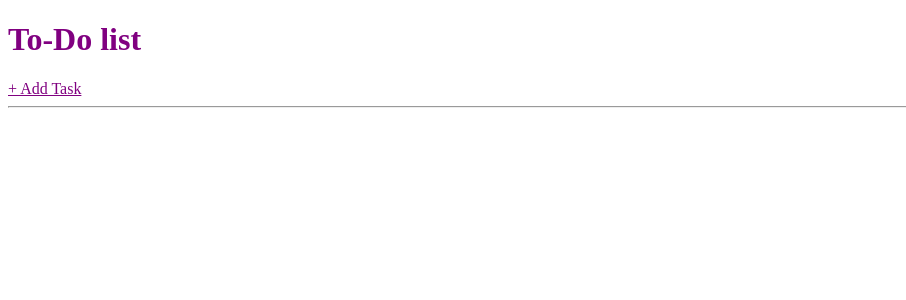
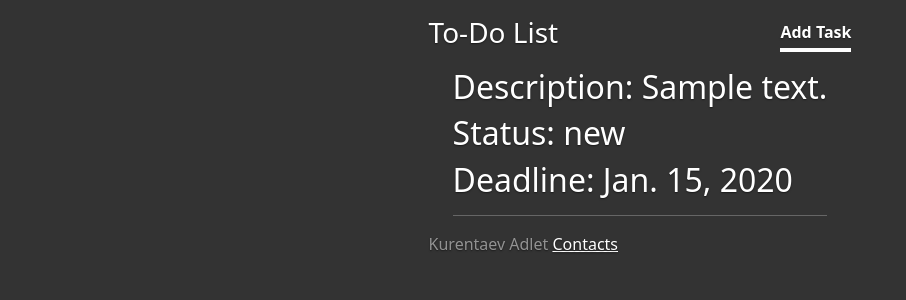
Before and after one commit to kurentaev/homework_55_Adlet_Kurentaev, a Django app: page / in a window 1280 px wide. Shown: the top 300 px of the page, without its empty margins (0-906 px from the left). Run offline with Django 4.2, Linux system fonts and the light colour scheme; tables that the repository leaves empty hold one stand-in row (values such as "Sample post").

Commit message:
Изменен файл index.html

```diff
--- a/source/webapp/templates/index.html
+++ b/source/webapp/templates/index.html
@@ -1,23 +1,39 @@
 <!DOCTYPE html>
+{% load static %}
 <html lang="en">
 <head>
     <meta charset="UTF-8">
     <title>Index page</title>
-    <style>
-        *{
-        color: purple;
-        }
-    </style>
+    <link rel="stylesheet" href="https://cdn.jsdelivr.net/npm/bootstrap@5.2.0/dist/css/bootstrap.min.css">
+    <link rel="stylesheet" href="{% static '/style.css' %}">
 </head>
 <body>
-    <h1>To-Do list</h1>
-    <a href="/articles/add">+ Add Task</a>
-    <hr>
-    {% for article in articles %}
-        <h2>Description - {{ article.description }}</h2>
-        <h2>Status - {{ article.status }}</h2>
-        <h2>Deadline - {{ article.deadline|default_if_none:"" }}</h2>
-        <hr>
-    {% endfor %}
+<div class="cover-container d-flex h-100 p-3 mx-auto flex-column">
+      <header class="masthead mb-auto">
+        <div class="inner">
+          <h3 class="masthead-brand">To-Do List</h3>
+          <nav class="nav nav-masthead justify-content-center">
+            <a class="nav-link active" href="/todo_list/add">Add Task</a>
+          </nav>
+        </div>
+      </header>
+
+      <main role="main" class="inner cover">
+        <p class="lead">
+            {% for task in tasks %}
+            <h2>Description: {{ task.description }}</h2>
+            <h2>Status: {{ task.status }}</h2>
+            <h2>Deadline: {{ task.deadline|default_if_none:"" }}</h2>
+            <hr>
+            {% endfor %}
+        </p>
+      </main>
+
+      <footer class="mastfoot mt-auto">
+        <div class="inner">
+          <p>Kurentaev Adlet <a href="/">Contacts</a></p>
+        </div>
+      </footer>
+    </div>
 </body>
 </html>
```
